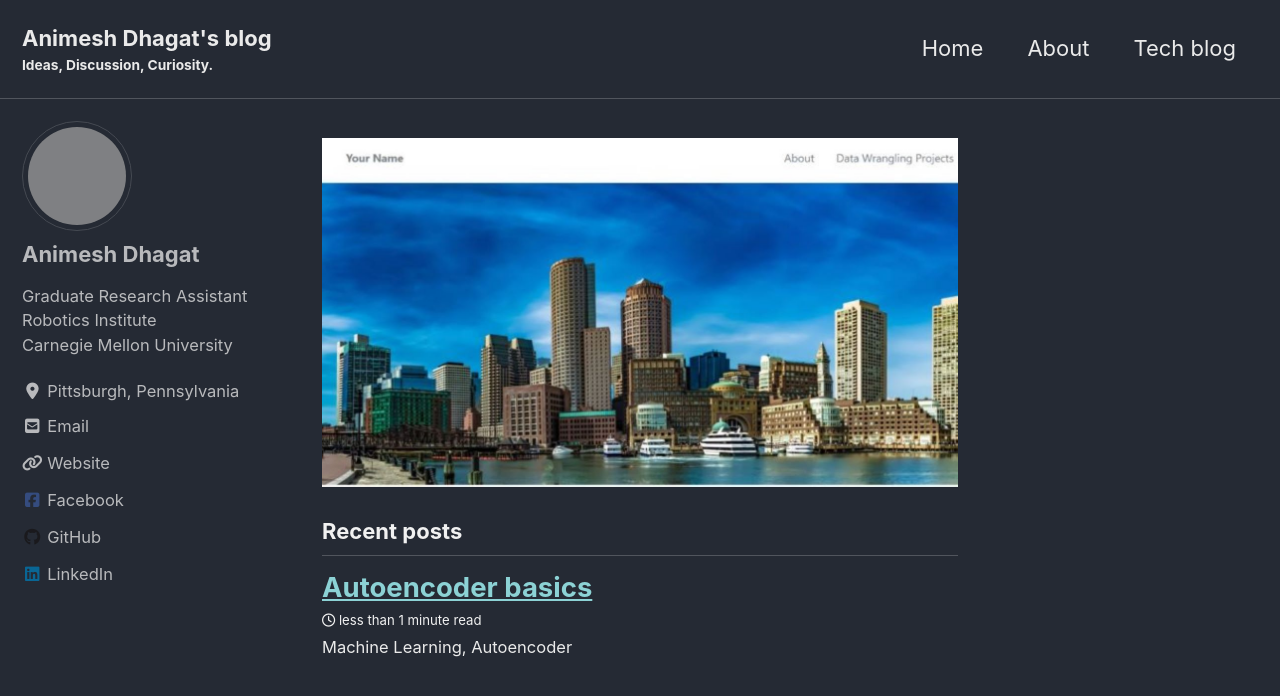
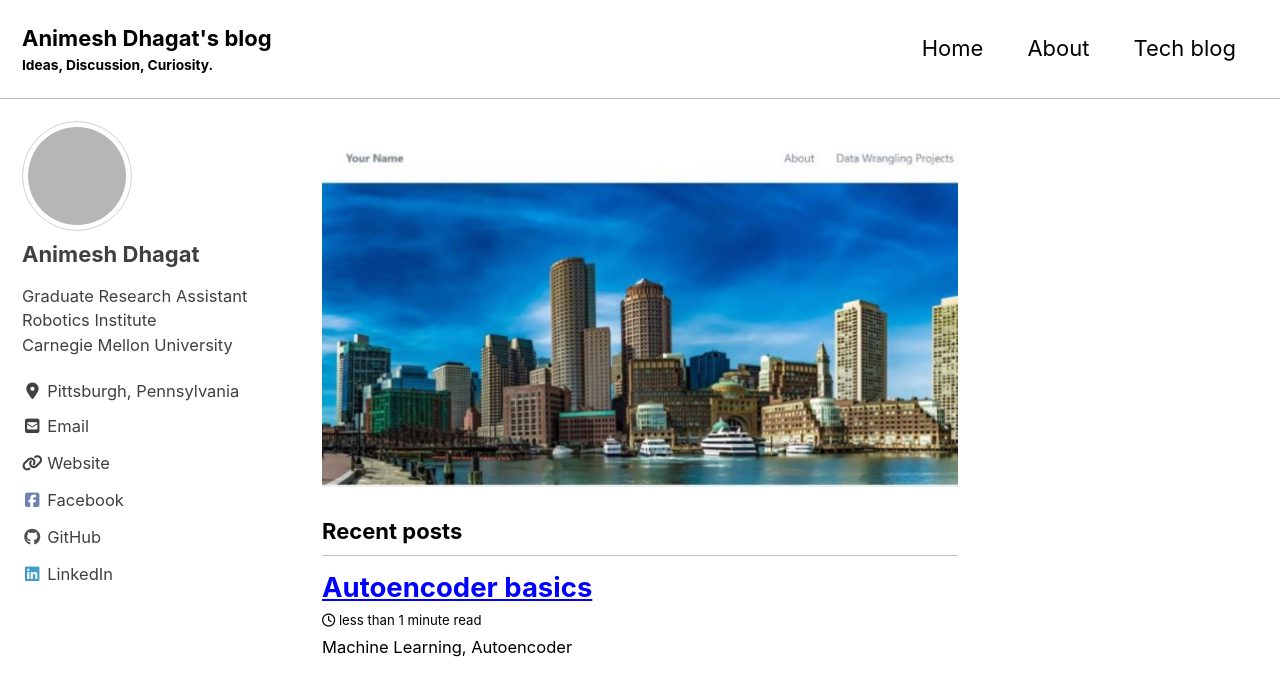
Before and after one commit to a-dhagat/Animesh, a Jekyll site: the page built from index.html, in a window 1280 px wide and 900 px high. Shown: the top 696 px of the window. Built offline with Jekyll 4.4.1, drawn with Linux system fonts in a browser that asks for light colours; cached includes are drawn as plain includes; nearby versions of some CDN libraries; the list of posts is cut into pages by our own code; grey boxes are pictures that could not be loaded.

Commit message:
theme_contrast

```diff
--- a/_config.yml
+++ b/_config.yml
@@ -12,7 +12,7 @@
 
 # theme                  : "minimal-mistakes-jekyll"
 # remote_theme           : "mmistakes/minimal-mistakes"
-minimal_mistakes_skin    : "dark" #"default" # "air", "aqua", "contrast", "dark", "dirt", "neon", "mint", "plum", "sunrise"
+minimal_mistakes_skin    : "contrast" #"default" # "air", "aqua", "contrast", "dark", "dirt", "neon", "mint", "plum", "sunrise"
 
 # Site Settings
 locale                   : "en-US"
```
